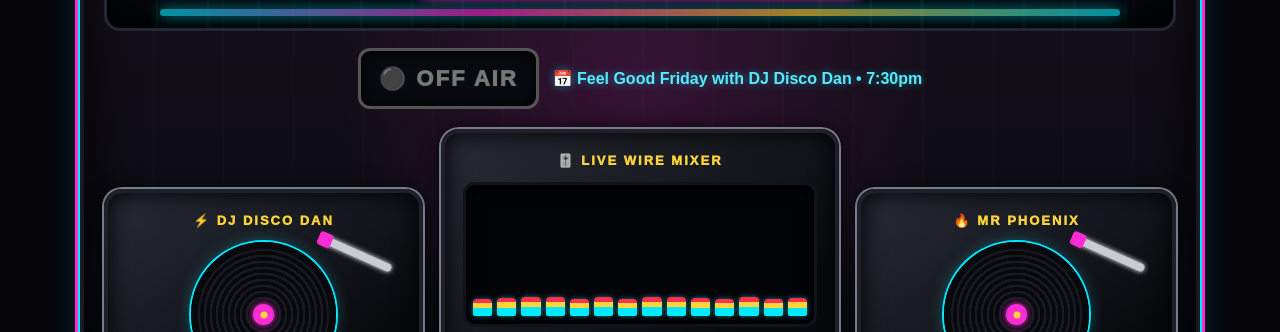
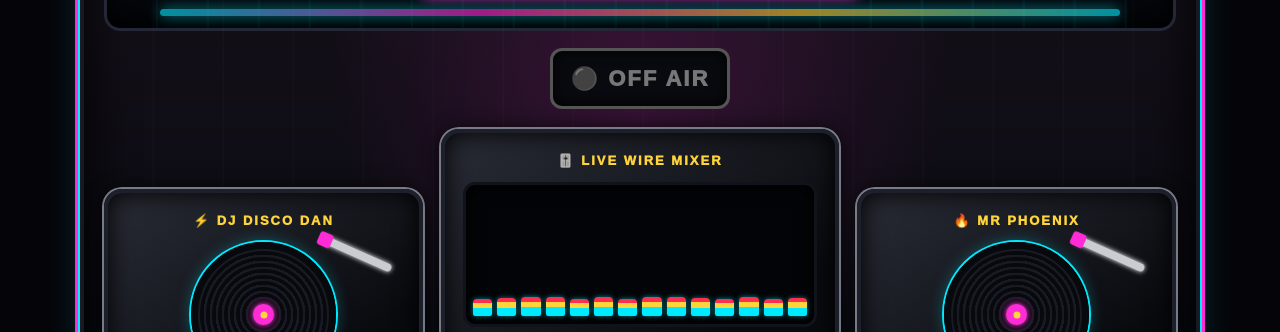
Before and after one commit to livewire2332/Live-Wire-Entertainment-website, a website: page live-wire-dj-booth.html in a window 1280 px wide. Shown: the part 454-786 px from the top of the page. Drawn offline with Linux system fonts and the light colour scheme; no server answers.

Commit message:
Remove show title from above DJ decks

```diff
--- a/live-wire-dj-booth.html
+++ b/live-wire-dj-booth.html
@@ -111,7 +111,7 @@ body::before{content:"";position:fixed;inset:0;z-index:-3;background:radial-grad
 <main class="dj-room" id="djRoom">
 <div class="dj-ceiling"></div>
 <div class="dj-backwall"><div class="dj-neon-sign">⚡ LIVE WIRE DJ BOOTH ⚡</div><div class="dj-lightbar"></div></div>
-<div class="dj-status-row"><div class="dj-onair" id="djOnAir">⚫ OFF AIR</div><div class="dj-show" id="djShow">Checking Live Wire schedule…</div></div>
+<div class="dj-status-row"><div class="dj-onair" id="djOnAir">⚫ OFF AIR</div></div>
 <div class="dj-decks">
 <section class="deck" id="deckDan"><div class="deck-title">⚡ DJ DISCO DAN</div><div class="tonearm"></div><div class="platter"></div><div class="deck-screen" id="danScreen">CHANNEL 1 • READY</div><div class="deck-controls"><i class="deck-btn"></i><i class="deck-btn"></i><i class="deck-btn"></i></div><div class="deck-actions"><button class="action-btn" data-deck="dan">▶ PLAY</button><button class="action-btn" data-deck="dan">CUE</button></div><div class="equip-strip"><i class="equip-led on"></i><i class="equip-led"></i><i class="equip-led"></i><i class="equip-led hot"></i><i class="equip-led"></i></div></section>
 <section class="mixer" id="djMixer"><div class="mixer-title">🎚️ LIVE WIRE MIXER</div><div class="vu-bank" aria-label="Animated VU meters"><span class="vu"></span><span class="vu"></span><span class="vu"></span><span class="vu"></span><span class="vu"></span><span class="vu"></span><span class="vu"></span><span class="vu"></span><span class="vu"></span><span class="vu"></span><span class="vu"></span><span class="vu"></span><span class="vu"></span><span class="vu"></span></div><div class="knob-row"><i class="knob"></i><i class="knob"></i><i class="knob"></i><i class="knob"></i><i class="knob"></i><i class="knob"></i></div><div class="mixer-sliders"><span class="fader"></span><span class="fader"></span><span class="fader"></span><span class="fader"></span><span class="fader"></span><span class="fader"></span></div><div class="crossfader"></div><div class="equip-strip"><i class="equip-led on"></i><i class="equip-led on"></i><i class="equip-led"></i><i class="equip-led hot"></i><i class="equip-led on"></i><i class="equip-led"></i></div></section>
@@ -142,10 +142,10 @@ function nextShow(){
  const n=scheduledShow(); return n?n:['⚡ Live Wire Radio','Waiting for the next scheduled show'];
 }
 function applyStatus(online){
- const room=document.getElementById('djRoom'),on=document.getElementById('djOnAir'),show=document.getElementById('djShow');
+ const room=document.getElementById('djRoom'),on=document.getElementById('djOnAir');
  room.classList.toggle('live',online);document.getElementById('djMixer').classList.toggle('live',online);document.getElementById('deckDan').classList.toggle('live',online);document.getElementById('deckPhoenix').classList.toggle('live',online);
  on.textContent=online?'🔴 ON AIR':'⚫ OFF AIR';on.classList.toggle('live',online);
- const s=scheduledShow()||nextShow();show.textContent=online?'🎧 '+s[0]+' • '+s[1]:'📅 '+s[0]+' • '+s[1];
+
 }
 async function casterOnline(){
  try{const r=await fetch(CASTER_STATUS_URL,{cache:'no-store',headers:{Accept:'application/json'}});if(!r.ok)throw 0;const d=await r.json();const src=Array.isArray(d)?(d.find(x=>x?.source)?.source||{}):(d?.source||{});return Object.keys(src).some(m=>m.replace(/^\//,'')===CASTER_MOUNT.replace(/^\//,''));}catch(e){return null}
```
